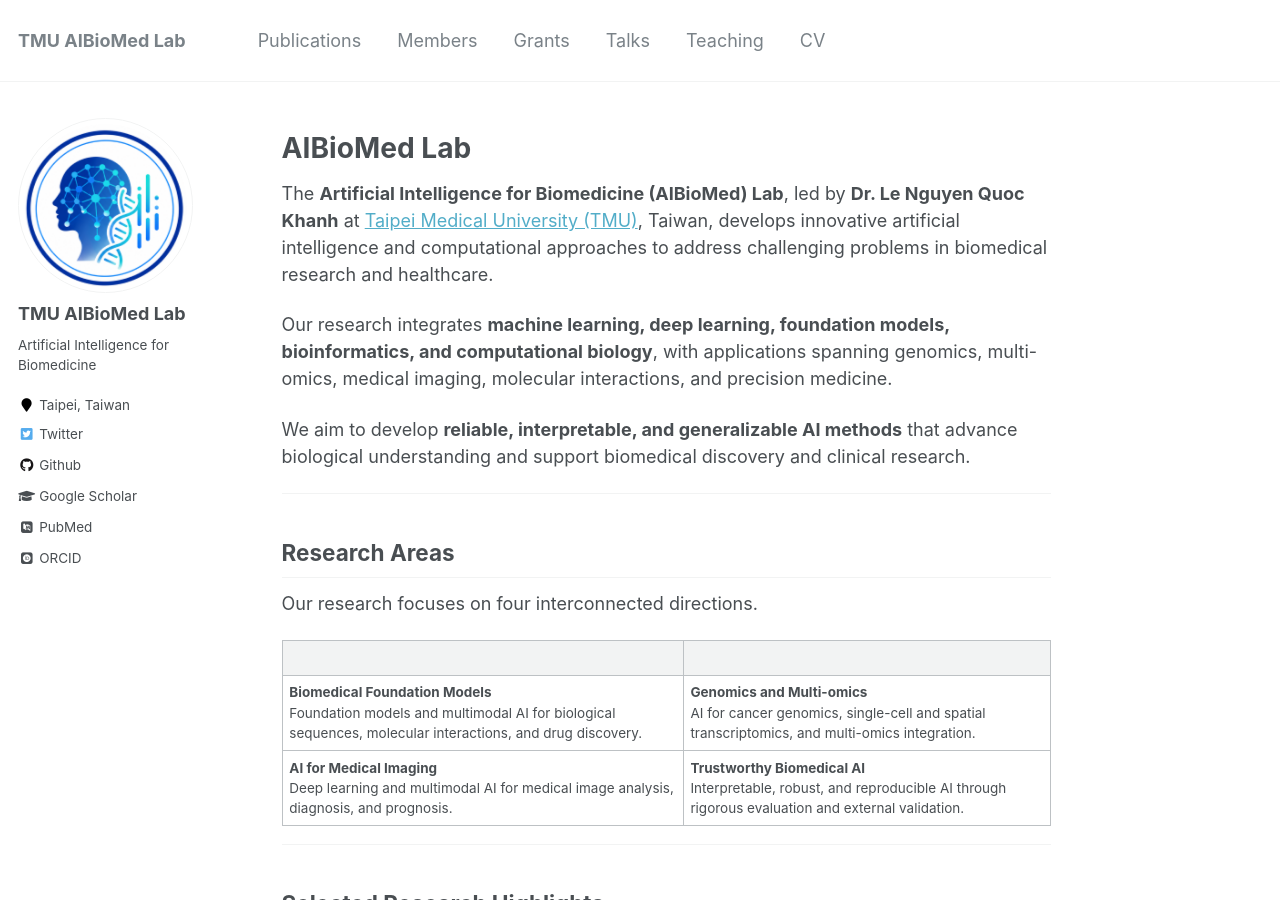
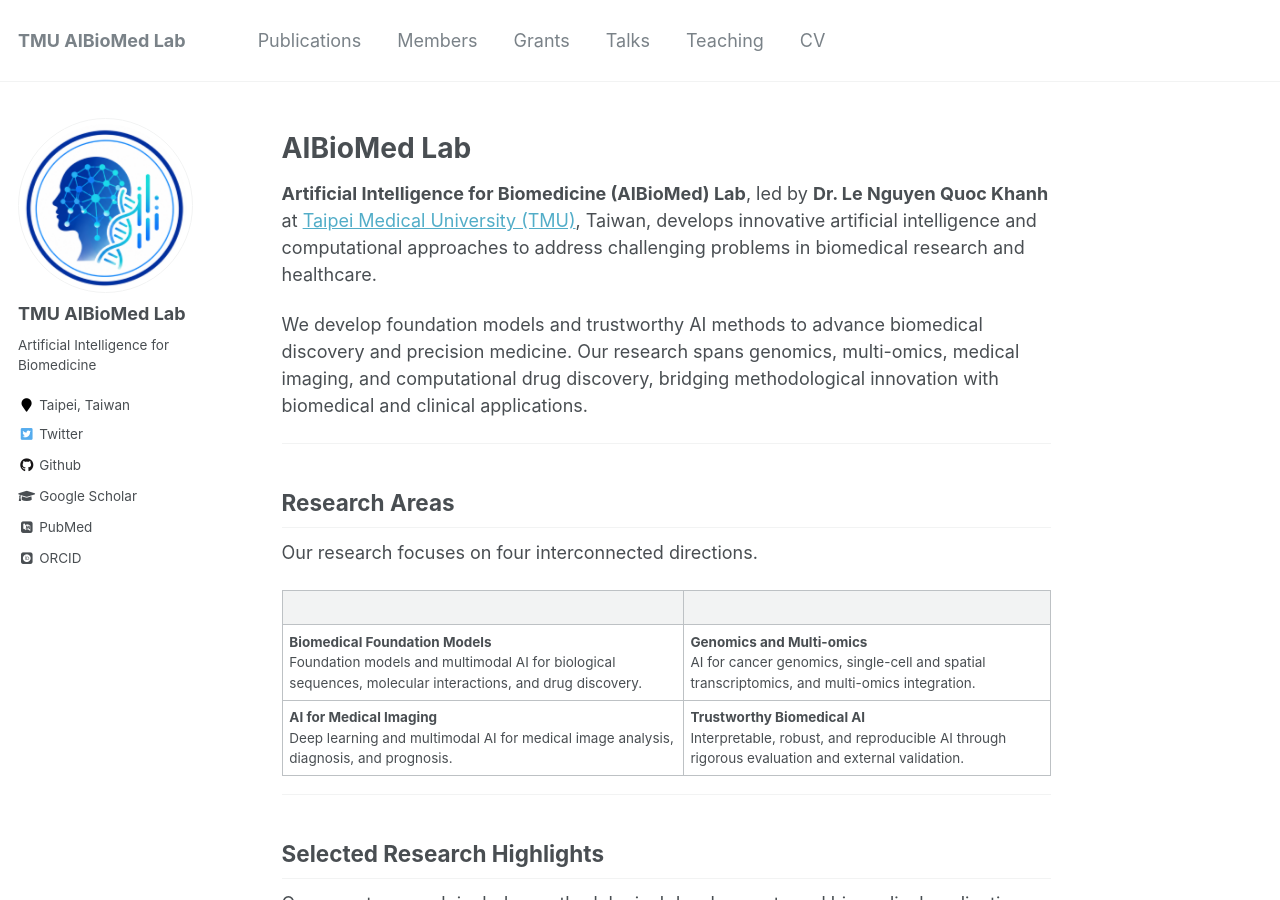
Before and after one commit to khanhlee/khanhlee.github.io, a Jekyll site: the page built from _pages/about.md, in a window 1280 px wide and 900 px high. Built offline with Jekyll 4.4.1, drawn with Linux system fonts in a browser that asks for light colours; some web fonts are replaced.

Commit message:
Update about.md

```diff
--- a/_pages/about.md
+++ b/_pages/about.md
@@ -10,11 +10,9 @@ redirect_from:
 
 # AIBioMed Lab
 
-The **Artificial Intelligence for Biomedicine (AIBioMed) Lab**, led by **Dr. Le Nguyen Quoc Khanh** at [Taipei Medical University (TMU)](https://www.tmu.edu.tw/), Taiwan, develops innovative artificial intelligence and computational approaches to address challenging problems in biomedical research and healthcare.
+**Artificial Intelligence for Biomedicine (AIBioMed) Lab**, led by **Dr. Le Nguyen Quoc Khanh** at [Taipei Medical University (TMU)](https://www.tmu.edu.tw/), Taiwan, develops innovative artificial intelligence and computational approaches to address challenging problems in biomedical research and healthcare.
 
-Our research integrates **machine learning, deep learning, foundation models, bioinformatics, and computational biology**, with applications spanning genomics, multi-omics, medical imaging, molecular interactions, and precision medicine.
-
-We aim to develop **reliable, interpretable, and generalizable AI methods** that advance biological understanding and support biomedical discovery and clinical research.
+We develop foundation models and trustworthy AI methods to advance biomedical discovery and precision medicine. Our research spans genomics, multi-omics, medical imaging, and computational drug discovery, bridging methodological innovation with biomedical and clinical applications.
 
 ---
 
```
